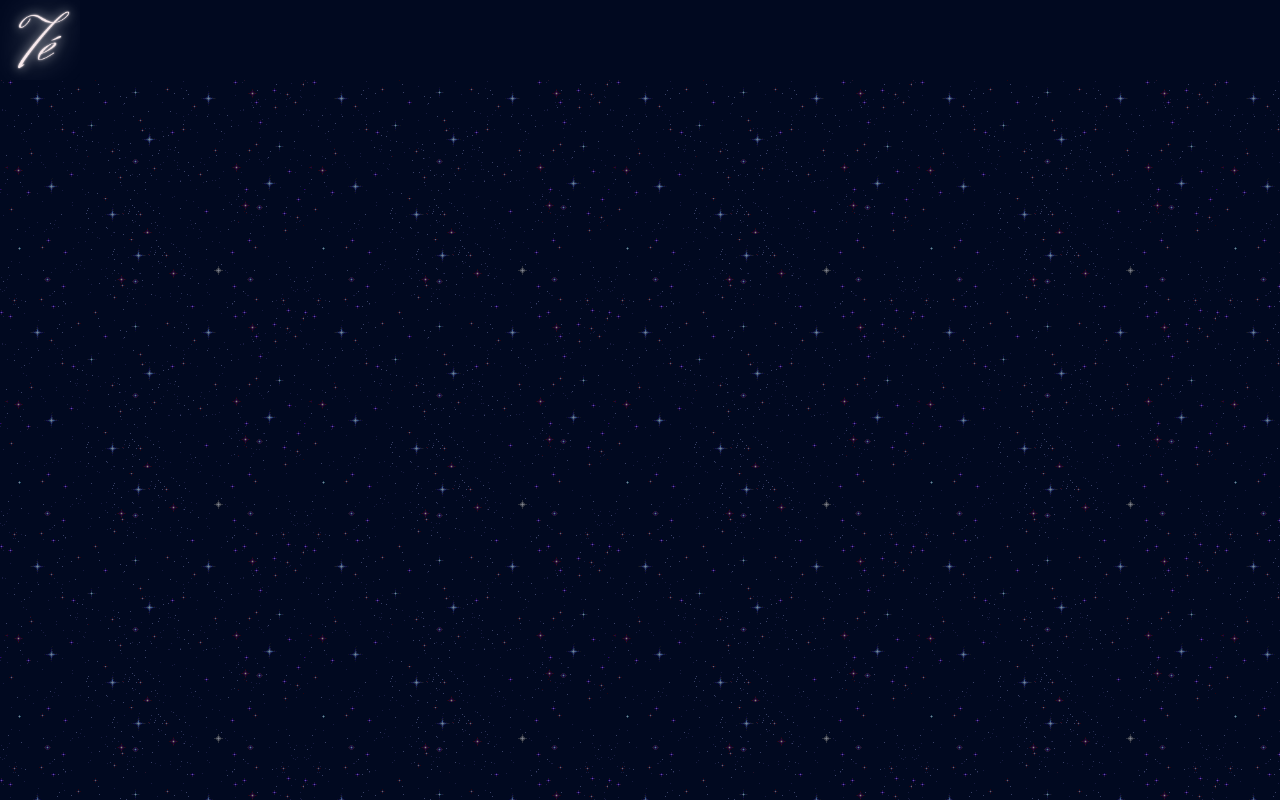
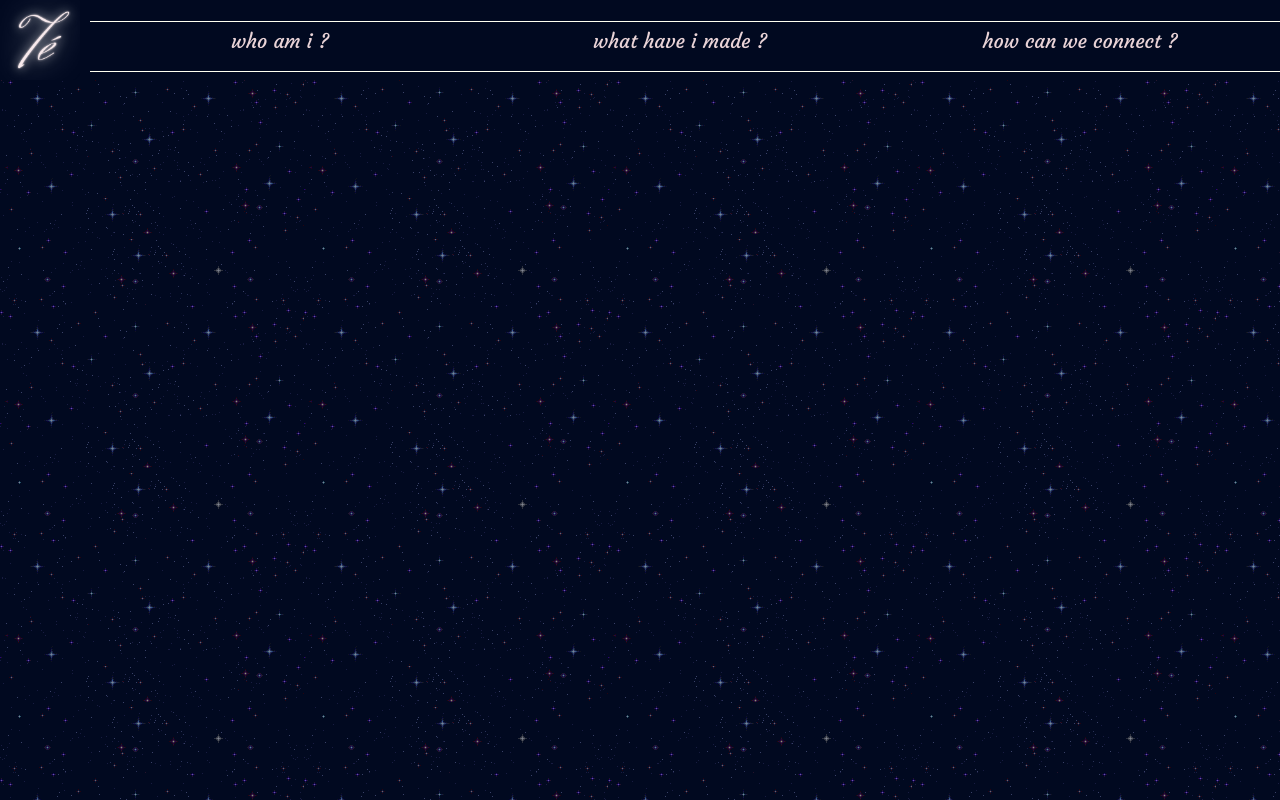
Before and after one commit to teyannaearle/portfolio, a React (Create React App) app: page / in a window 1280 px wide. Built offline with nearby package versions, Linux system fonts and the light colour scheme.

Commit message:
Begin topNav styling

```diff
--- a/src/App.scss
+++ b/src/App.scss
@@ -1,12 +1,25 @@
+@import url('https://fonts.googleapis.com/css2?family=Courgette&display=swap');
+
+$courgette: 'Courgette', cursive;
+
 html, body, .root {
   margin: 0;
   padding: 0;
+}
+
+ul {
+  list-style-type: none;
+}
+
+a{
+  text-decoration:none;
 }
 
 html {
   background: #010920;
   position: relative;
   height: 100vh;
+  font-family: $courgette;
 
   &:before {
       content: "";
--- a/src/components/nav/TopNav.js
+++ b/src/components/nav/TopNav.js
@@ -1,12 +1,19 @@
 import React from 'react'
+import { Link } from "react-router-dom"
 import Logo from "../../assets/Logo.png"
-import { Link } from "react-router-dom"
 import "./TopNav.scss"
 
 function TopNav() {
     return (
         <div className="topNav">
             <Link to="/" className="topNav__logo"> <img src={Logo}/> </Link>
+            <div className="topNav__menuItems">
+               <ul>
+                <li><Link to="/about"> who am i ? </Link></li>
+                <li><Link to="/projects" className="topNav__menuItems-middle"> what have i made ? </Link></li>
+                <li><Link to="/contact"> how can we connect ? </Link></li>
+               </ul>
+            </div>
         </div>
     )
 }
--- a/src/components/nav/TopNav.scss
+++ b/src/components/nav/TopNav.scss
@@ -2,12 +2,53 @@
     height: 80px;
     width: 100%;
     background-color: #010920;
+    display: flex;
+    font-size: 20px;
+    position: relative;
+    align-items: center;
 
     &__logo {
         height: 80px;
-
+        display: inline-block;
         img {
             height: 100%;
         }
     }
+
+    &__menuItems{
+        width: 100%;
+
+        ul{
+           width: 100%;
+           display: flex;
+           justify-content: space-around;
+           text-align: center;
+           padding: 0;
+
+           li{
+                width: 100%;
+
+                &:before, &:after{
+                    background-color: ivory;
+                    content: "";
+                    display: inline-block;
+                    height: 1px;
+                    position: relative;
+                    vertical-align: middle;
+                    width: 100%;
+                    margin-left: 10px;
+                }
+
+            a {
+                color: #e9d3d7;
+
+                &:hover{
+                    color: ivory;
+                    text-shadow: 0 0 2px #fff;
+                }
+
+            }
+           }
+        }
+    }
 }
```
